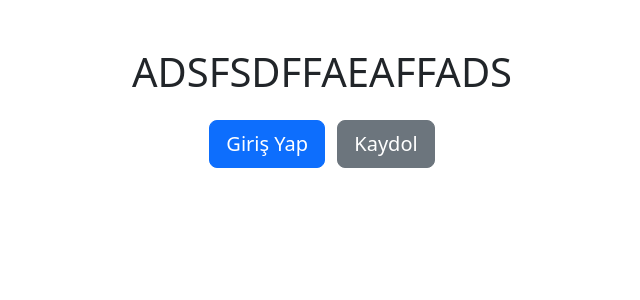
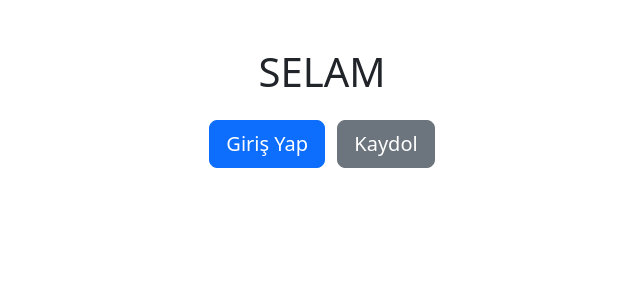
Before and after one commit to bayramert/dreamlist, a Flask app: page / in a window 1280 px wide. Shown: the top 300 px of the page, without its empty margins (318-958 px from the left). Run offline with Flask 3, Linux system fonts and the light colour scheme.

Commit message:
denemeeeeeeee

```diff
--- a/templates/home.html
+++ b/templates/home.html
@@ -2,7 +2,7 @@
 {% block title %}Ana Sayfa{% endblock %}
 {% block content %}
 <div class="container mt-5 text-center">
-    <h1>ADSFSDFFAEAFFADS</h1>
+    <h1>SELAM</h1>
     <div class="mt-4">
         <a class="btn btn-primary btn-lg me-2" href="/login">Giriş Yap</a>
         <a class="btn btn-secondary btn-lg" href="/register">Kaydol</a>
```
